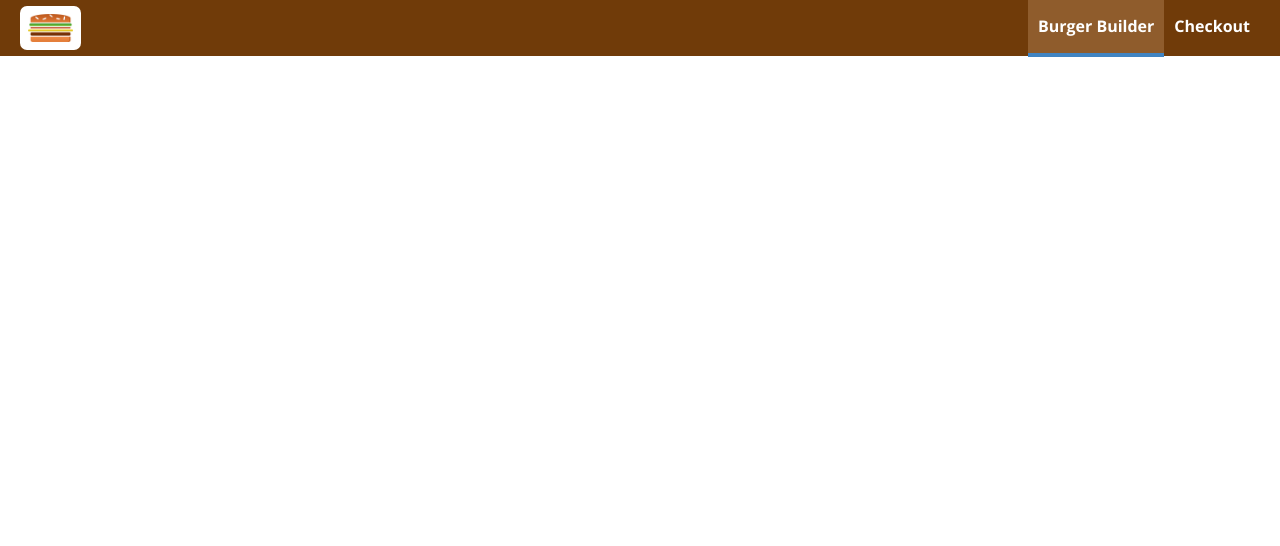
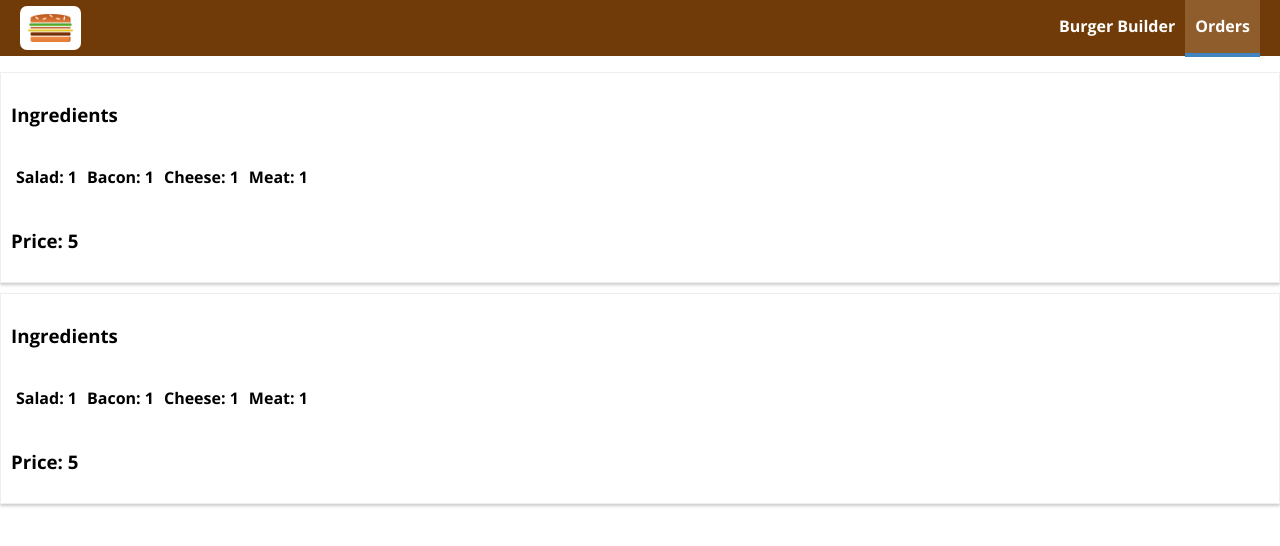
Before and after one commit to ninjasujan/Order-Burger, a React app: page /orders in a window 1280 px wide. Shown: the top 546 px of the page. Built offline with nearby package versions, Linux system fonts and the light colour scheme.

Commit message:
adjustment in links is done with active link detection

```diff
--- a/src/App.js
+++ b/src/App.js
@@ -3,6 +3,7 @@ import Layout from './hoc/Layout/Layout';
 import BurgerBuilder from './containers/BurgerBuilder/BurgerBuilder';
 import Checkout from './containers/Checkout/Checkout';
 import { Route, Switch } from 'react-router-dom';
+import Orders from './containers/Orders/Orders';
 
 class App extends Component {
   render() {
@@ -10,6 +11,7 @@ class App extends Component {
       <Layout>
         <Switch>
           <Route path="/checkout" component={Checkout} />
+          <Route path="/orders" component={Orders} />
           <Route path="/" exact component={BurgerBuilder} />
         </Switch>
       </Layout>
--- a/src/component/Navigation/NavigationItems/NavigationItem/NavigationItem.js
+++ b/src/component/Navigation/NavigationItems/NavigationItem/NavigationItem.js
@@ -1,11 +1,13 @@
 import React from 'react';
 import classes from './NavigationItem.css';
+import { NavLink } from 'react-router-dom';
 
 const navigationItem = (props) => (
   <li className={classes.NavigationItem}>
-    <a href={props.link} className={props.active ? classes.active : null}>
+    <NavLink exact to={props.link}
+      activeClassName={classes.active}>
       {props.children}
-    </a>
+    </NavLink>
   </li>
 );
 
--- a/src/component/Navigation/NavigationItems/NavigationItems.js
+++ b/src/component/Navigation/NavigationItems/NavigationItems.js
@@ -4,10 +4,12 @@ import NavigationItem from './NavigationItem/NavigationItem';
 
 const navigationItems = (props) => (
   <ul className={classes.NavigationItems}>
-    <NavigationItem link="/" active>
+    <NavigationItem link="/" >
       Burger Builder
     </NavigationItem>
-    <NavigationItem link="/">Checkout</NavigationItem>
+    <NavigationItem link="/orders">
+      Orders
+    </NavigationItem>
   </ul>
 );
 
--- /dev/null
+++ b/src/component/Order/Order.css
@@ -0,0 +1,16 @@
+
+.Order {
+    width: 100%;
+    border: 1px solid #eee;
+    box-shadow: 0 2px 3px #ccc;
+    padding: 10px;
+    margin: 10px auto;
+    box-sizing: border-box;
+}
+
+
+
+.Order p {
+    display: inline-block;
+    padding: 5px;
+}
--- /dev/null
+++ b/src/component/Order/Order.js
@@ -0,0 +1,18 @@
+
+
+import React from 'react';
+import classes from './Order.css';
+
+const Order = (props) => (
+  <div className={classes.Order}>
+    <h3>Ingredients</h3>
+    <p>Salad: 1</p>
+    <p>Bacon: 1</p>
+    <p>Cheese: 1</p>
+    <p>Meat: 1</p>
+    <h3>Price: 5</h3>
+  </div>
+);
+
+
+export default Order;
--- a/src/containers/BurgerBuilder/BurgerBuilder.js
+++ b/src/containers/BurgerBuilder/BurgerBuilder.js
@@ -91,43 +91,12 @@ class BurgerBuilder extends Component {
   };
 
   purchaseContinueHandler = () => {
-    // this.setState({
-    //   loading: true,
-    // });
-    // const order = {
-    //   ingredients: this.state.ingredients,
-    //   price: this.state.totalPrice,
-    //   customer: {
-    //     name: 'Sujan',
-    //     address: {
-    //       street: 'street 1',
-    //       zioCode: '4555',
-    //       country: 'India',
-    //     },
-    //     email: 'test@test.com',
-    //   },
-    //   deliveryMethod: 'fastest',
-    // };
-    // axios
-    //   .post('/orders.json', order)
-    //   .then((response) => {
-    //     this.setState({
-    //       loading: false,
-    //       purchasing: false,
-    //     });
-    //     console.log(response);
-    //   })
-    //   .catch((err) => {
-    //     this.setState({
-    //       loading: false,
-    //       purchasing: false,
-    //     });
-    //     console.log(err);
-    //   });
+
     let queryParam = [];
     for (let i in this.state.ingredients) {
       queryParam.push(encodeURIComponent(i) + "=" + encodeURIComponent(this.state.ingredients[i]))
     }
+    queryParam.push('price=' + this.state.totalPrice);
     const queryString = queryParam.join('&');
     this.props.history.push({
       pathname: '/checkout',
--- a/src/containers/Checkout/Checkout.js
+++ b/src/containers/Checkout/Checkout.js
@@ -8,20 +8,28 @@ class Checkout extends Component {
   state = {
     ingredients: {
       salad: 1,
-      meat: 1,
-      cheese: 1,
-      bacon: 1
+      bacon: 0,
+      cheese: 0,
+      meat: 1
+    },
+    totalPrice: 0
+  };
+
+  componentWillMount() {
+    const query = new URLSearchParams(this.props.location.search);
+    const ingredients = {};
+    let price = 0;
+    for (let param of query.entries()) {
+      if (param[0] == 'price') {
+        price = +param[1];
+      } else {
+        ingredients[param[0]] = +param[1];
+      }
     }
+    this.setState({ ingredients: ingredients, totalPrice: price });
   }
 
-  componentDidMount() {
-    const query = new URLSearchParams(this.props.location.search);
-    const ingredients = {};
-    for (let param of query.entries()) {
-      ingredients[param[0]] = +param[1];
-    }
-    this.setState({ ingredients: ingredients })
-  }
+
   checkoutContinuedHandler = () => {
     this.props.history.replace('/checkout/contact-data');
   }
@@ -37,7 +45,10 @@ class Checkout extends Component {
           checkoutContinued={this.checkoutContinuedHandler}
           CheckoutCancelled={this.checkoutCancelledHandler}
           ingredients={this.state.ingredients} />
-        <Route path={this.props.match.path + '/contact-data'} component={ContactData} />
+        <Route path={this.props.match.path + '/contact-data'}
+          render={(props) => <ContactData ingredients={this.state.ingredients}
+            totalPrice={this.state.totalPrice}
+            {...props} />} />
       </div>
     );
   }
--- a/src/containers/Checkout/ContactData/ContactData.css
+++ b/src/containers/Checkout/ContactData/ContactData.css
@@ -3,6 +3,16 @@
     margin: 20px auto;
     width: 80%;
     text-align: center;
+    box-sizing: border-box;
+    box-shadow: 0 2px 3px #ccc;
+    border: 1px solid #ccc;
+}
+
+.ContactData input {
+    display: block;
+    padding: 3px;
+    margin: 10px auto;
+    width: 80%;
 }
 
 @media screen and (min-width: 600px) {
--- a/src/containers/Checkout/ContactData/ContactData.js
+++ b/src/containers/Checkout/ContactData/ContactData.js
@@ -2,6 +2,8 @@
 import React from 'react';
 import Button from '../../../component/UI/Button/Button';
 import classes from './ContactData.css';
+import axios from '../../../axios-orders';
+import Spinner from '../../../component/UI/Spinner/Spinner';
 
 class ContactData extends React.Component {
   state = {
@@ -10,20 +12,64 @@ class ContactData extends React.Component {
     address: {
       street: '',
       postal: ''
-    }
+    },
+    loading: false
   };
 
+  orderHandler = (event) => {
+    event.preventDefault();
+    console.log('[ContactData.js] order Handler', this.props);
+    this.setState({
+      loading: true,
+    });
+    const order = {
+      ingredients: this.props.ingredients,
+      price: this.props.totalPrice,
+      customer: {
+        name: 'Sujan',
+        address: {
+          street: 'street 1',
+          zioCode: '4555',
+          country: 'India',
+        },
+        email: 'test@test.com',
+      },
+      deliveryMethod: 'fastest',
+    };
+    axios
+      .post('/orders.json', order)
+      .then((response) => {
+        this.setState({
+          loading: false,
+        });
+        console.log(response);
+        this.props.history.push('/');
+      })
+      .catch((err) => {
+        this.setState({
+          loading: false,
+        });
+        console.log(err);
+      });
+  }
+
   render() {
+    let form = (
+      <form>
+        <input type="text" name="name" placeholder="Your Name.." />
+        <input type="email" name="email" placeholder="Your Email.." />
+        <input type="text" name="street" placeholder="Your street.." />
+        <input type="text" name="postal" placeholder="Your Postal.." />
+        <Button btnType="Success" clicked={this.orderHandler}>ORDER</Button>
+      </form>
+    );
+    if (this.state.loading) {
+      form = <Spinner />
+    }
     return (
       <div className={classes.ContactData}>
         <h4>Enter your contact data..</h4>
-        <form>
-          <input type="text" name="name" placeholder="Your Name.." />
-          <input type="email" name="email" placeholder="Your Email.." />
-          <input type="text" name="street" placeholder="Your street.." />
-          <input type="text" name="postal" placeholder="Your Postal.." />
-          <Button btnType="Success">ORDER</Button>
-        </form>
+        {form}
       </div>
     );
   }
--- /dev/null
+++ b/src/containers/Orders/Orders.js
@@ -0,0 +1,16 @@
+import React, { Component } from 'react';
+import Order from '../../component/Order/Order';
+
+class Orders extends Component {
+  render() {
+    return (
+      <div>
+        <Order />
+        <Order />
+      </div>
+    );
+  }
+};
+
+
+export default Orders;
```
